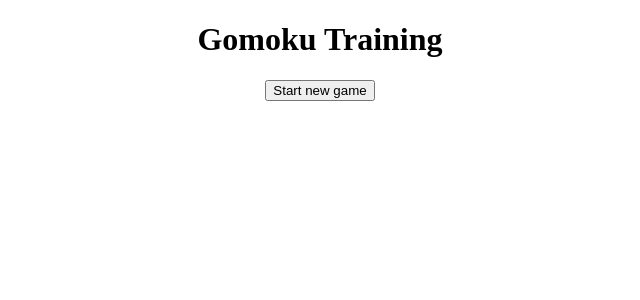
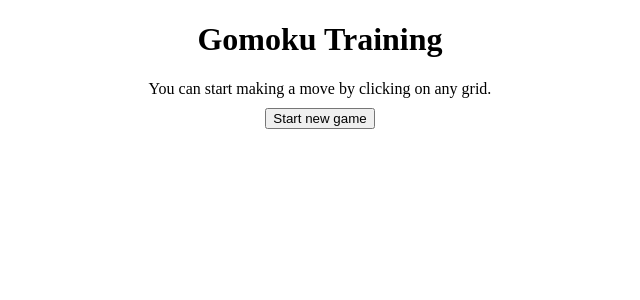
Before and after one commit to qiaozhQZ/Gomoku_flask, a Flask app: template templates/control.html in a window 1280 px wide. Shown: the top 300 px of the page, without its empty margins (320-960 px from the left). Run offline with Flask 2, Linux system fonts and the light colour scheme; tables that the repository leaves empty hold one stand-in row (values such as "Sample post"); the template is opened without the code that fills it: values that come from a table or form of the project are taken from there, most other values are stand-ins (such as "Sample title", 1, 10 or a date in 2020); data that the repository does not hold is empty.

Commit message:
modify the prompt

```diff
--- a/templates/control.html
+++ b/templates/control.html
@@ -6,6 +6,10 @@
 {% block content%}
 
 <div id="toolbar">
+</div>
+
+<div id = "start_instructions">
+    <div>You can start making a move by clicking on any grid.</div>
 </div>
 
 <div id="winning_dialog">
```
